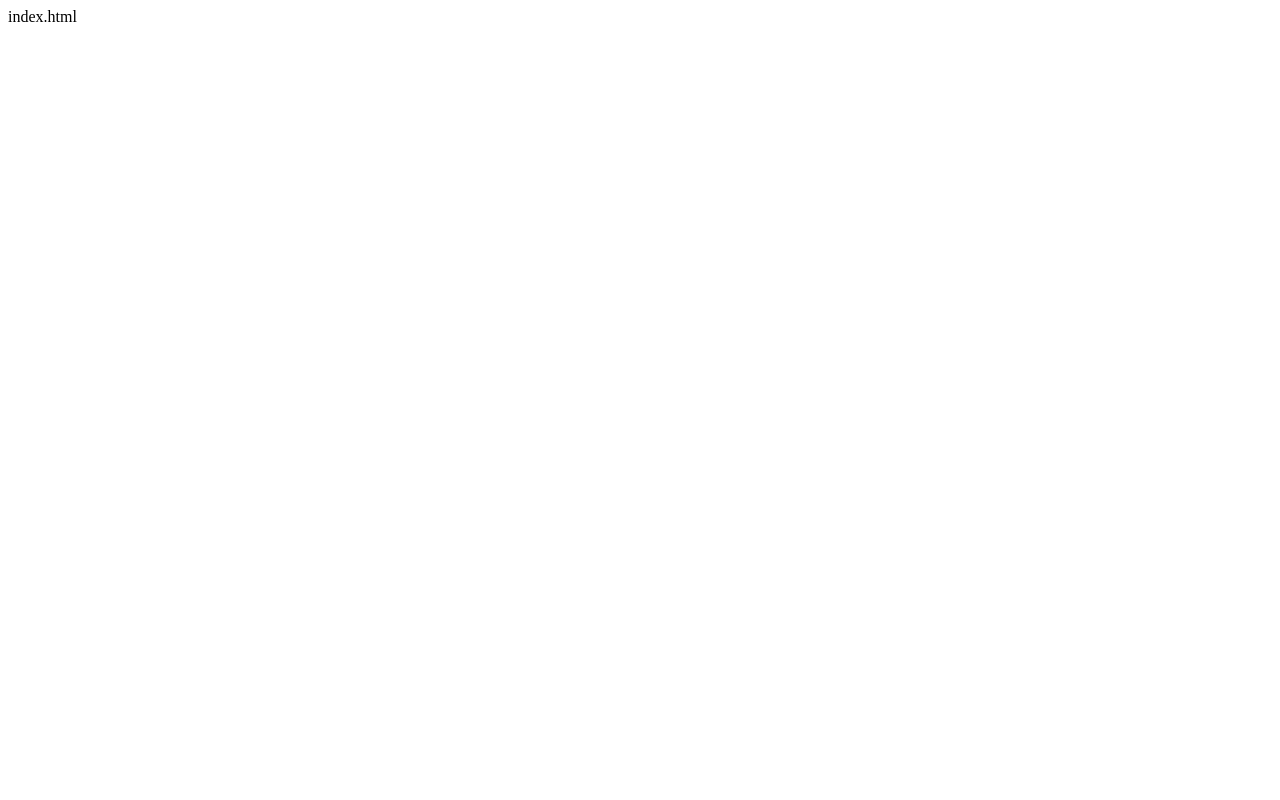
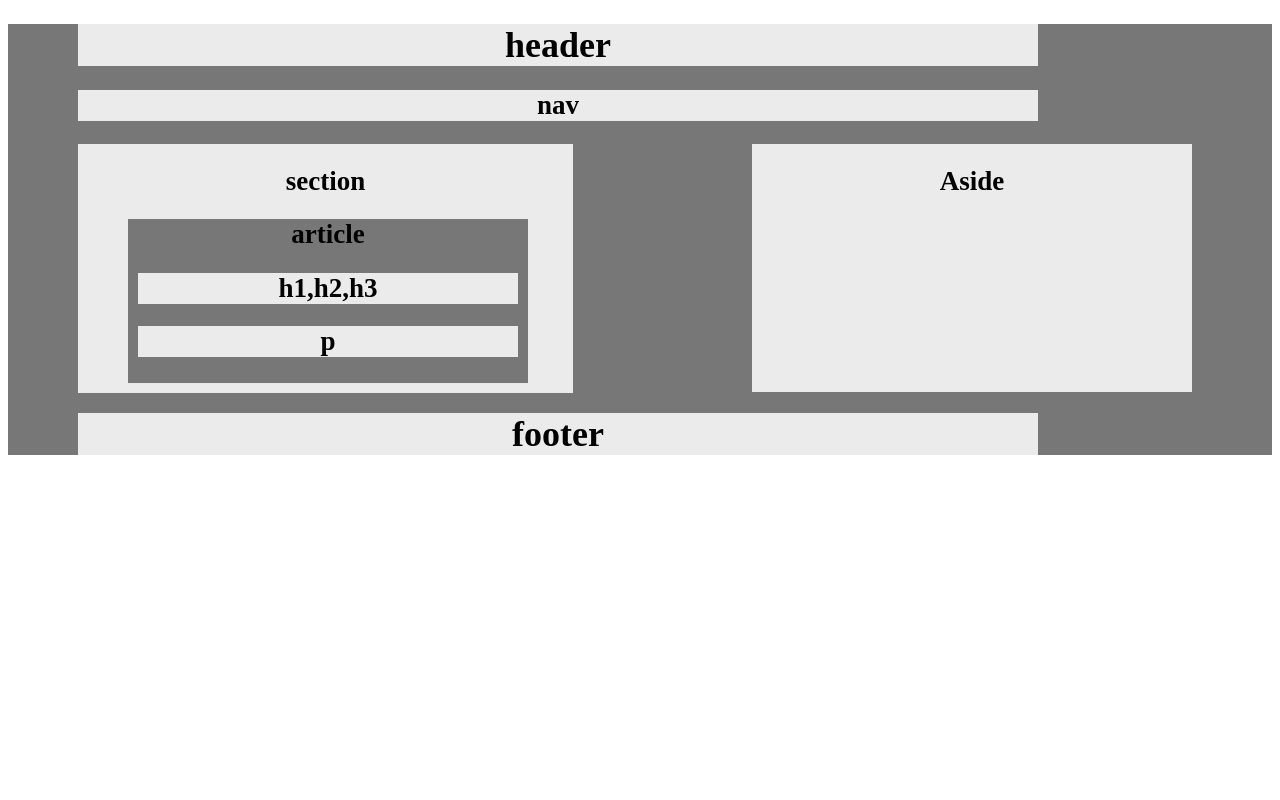
Before and after one commit to chenallen93/HW-Wireframe, a PHP site: page / in a window 1280 px wide. Before the commit the page is almost empty. Run offline with PHP 8.4, Linux system fonts and the light colour scheme.

Commit message:
homework

```diff
--- a/index.html
+++ b/index.html
@@ -1 +1,47 @@
-index.html
+<!DOCTYPE html>
+<html>
+<head>
+	<title>Website</title>
+	<link rel="stylesheet" href="style.css">
+</head>
+<body>
+<div id="body">
+	<div id="header">
+  		<h1>header</h1>
+	</div>
+<nav id="nav">
+  		<h1>nav</h1>
+</nav>
+
+<div id="section">
+
+<section>
+	<h1>section</h1>
+</section>
+	<article id="article">
+  		<header>
+    		<h1>article</h1>
+
+  	<section id="h">
+    	<h2>h1,h2,h3</h2>
+	</section>
+	<section id="p">
+		<h2>p</h2>
+	</section>
+
+	</article>
+
+	</div>
+
+	<aside id="aside">
+    <h1>Aside</h1>
+  	</aside>
+
+  	<div id="footer">
+	<h1>footer</h1>
+  	</div>
+</div>
+</body>
+
+</body>
+</html>
--- a/style.css
+++ b/style.css
@@ -1 +1,68 @@
-style.css
+#header {
+	background-color: #ebebeb;
+	text-align: center;
+	display: block;
+	width: 960px;
+	margin-left: 70px;
+}
+#body {
+	background-color: #777;
+	font:'Arial', 'Helvetica Neue', Helvetica, sans-serif;
+	font-size: 18px;
+
+}
+#nav {
+	background-color: #ebebeb;
+	text-align: center;
+	width: 960px;
+	margin-left: 70px;
+}
+#section{
+	background-color: #ebebeb;
+	width: 495px;
+	float: left;
+	text-align: center;
+	margin-left: 70px;
+	margin-bottom: 20px;
+	padding-bottom: 10px;
+}
+#article {
+ background-color: #777;
+ text-align: center;
+ width: 400px;
+ margin-left: 50px;
+ padding-bottom: 3px;
+
+
+}
+#h {
+	background-color: #ebebeb;
+	text-align: center;
+	margin-left: 10px;
+	margin-right: 10px;
+}
+#p {
+	background-color: #ebebeb;
+	text-align: center;
+margin-left: 10px;
+	margin-right: 10px;
+}
+#aside {
+ background-color: #ebebeb;
+ float: right;
+ width: 440px;
+ padding-bottom: 173px;
+margin-right: 80px;
+ text-align: center;
+
+}
+#footer {
+	background-color: #ebebeb;
+	width: 960px;
+	clear: both;
+	text-align: center;
+	margin-left: 70px;
+
+
+
+}
```
